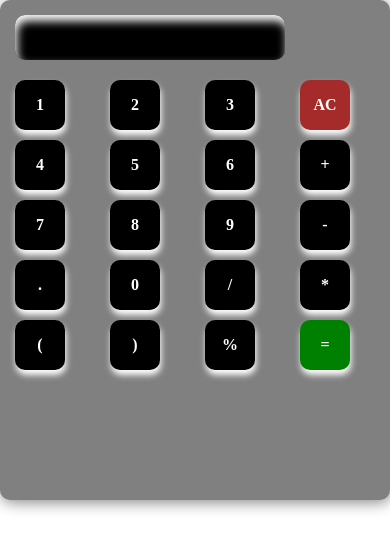
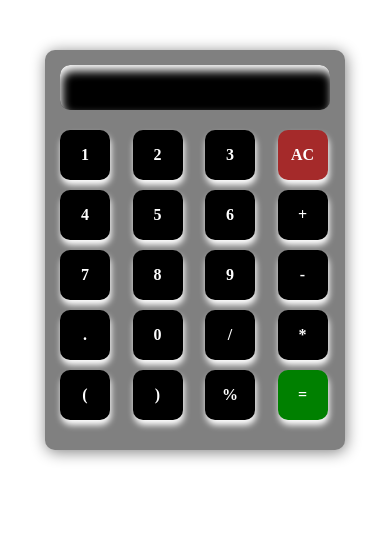
Before and after one commit to ranjankrr/calculator, a plain HTML site: page index.html in a window 390 px wide. Drawn offline with Linux system fonts and the light colour scheme.

Commit message:
uploaded

```diff
--- a/Calculator.css
+++ b/Calculator.css
@@ -55,9 +55,3 @@ box-shadow:inset 2px 6px 10px white;
 #equal{
     background-color: green;
 }
-@media screen and (max-width:460px){
-    #container{
-        width:100%;
-        height:100%;
-    }
-}
```
